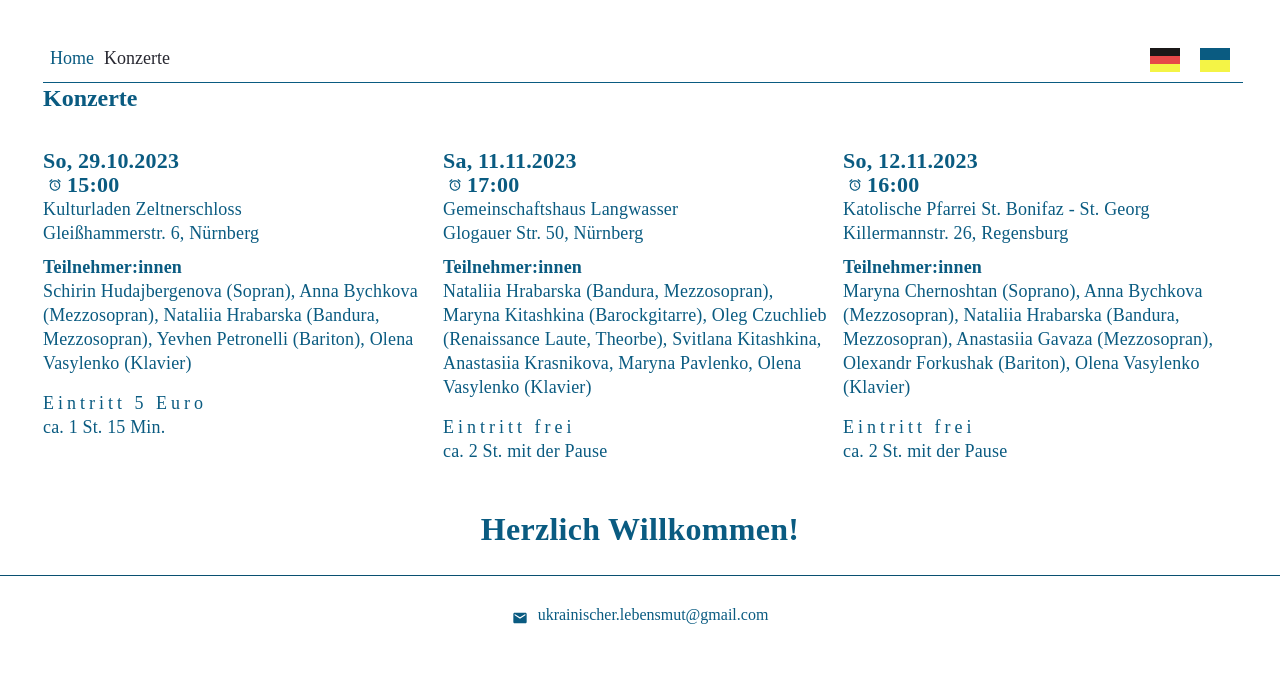
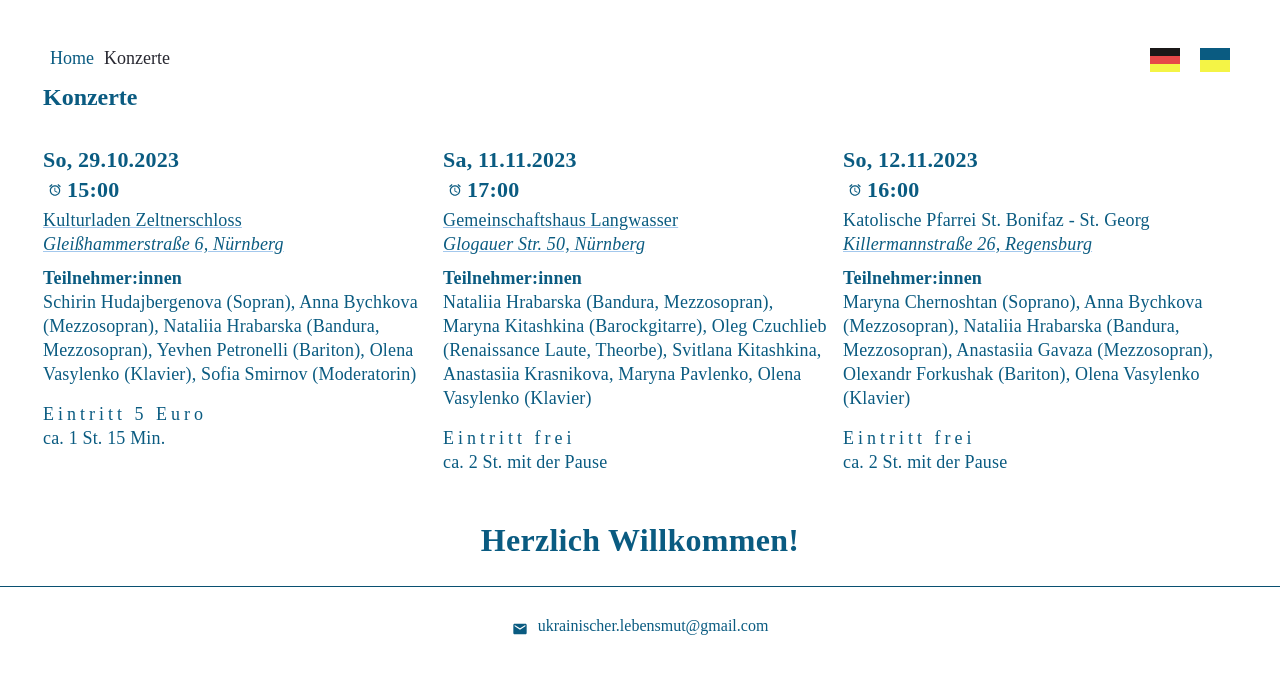
Before and after one commit to a-nn-a-bychkova/culture-event, a React (Create React App) app: page /concerts in a window 1280 px wide. Shown: the top 674 px of the page. Built offline with nearby package versions, Linux system fonts and the light colour scheme.

Commit message:
netlify file, programm changes

```diff
--- a/src/components/About/About.js
+++ b/src/components/About/About.js
@@ -15,6 +15,9 @@ const About = () => {
     <Box
       sx={{
         color: '#0a5b81',
+        maxWidth: { lg: '600px' },
+        marginLeft: 'auto',
+        marginRight: 'auto',
       }}
     >
       {language === 'de' ? (
--- a/src/components/Programm/Programm.js
+++ b/src/components/Programm/Programm.js
@@ -19,7 +19,7 @@ const musicalPiecesDe = [
     id: uuidv4(),
     author: 'I. Kyrylina (1953-2017)',
     title: '"Leletscha dolia" ("Storches Schicksal")',
-    additionalInfo: 'auf dem Text von V. Tsiliy (1939)',
+    additionalInfo: 'nach dem Text von V. Tsiliy (1939)',
     performer: ['Nataliia Hrabarska'],
   },
   {
@@ -27,7 +27,7 @@ const musicalPiecesDe = [
     author: 'R. Schumann (1810-1856)',
     title: '"Widmung"',
     additionalInfo:
-      'auf dem Text von F. Rückert (1788-1866) aus dem Liederzyklus "Myrten" op.25 (1840)',
+      'nach dem Text von F. Rückert (1788-1866) aus dem Liederzyklus "Myrten" op.25 (1840)',
     performer: ['Nataliia Hrabarska'],
   },
 
@@ -35,7 +35,7 @@ const musicalPiecesDe = [
     id: uuidv4(),
     author: 'M. Stetsiun (1942)',
     title: '“Vyschywanka” (“Besticktes Hemd”)',
-    additionalInfo: 'auf dem Text von A. Drahomyretskyi (1941-2011)',
+    additionalInfo: 'nach dem Text von A. Drahomyretskyi (1941-2011)',
     performer: ['Schirin Hudajbergenova', 'Olena Vasylenko'],
   },
   {
@@ -63,7 +63,8 @@ const musicalPiecesDe = [
   {
     id: uuidv4(),
     author: 'V. Ivasiuk (1949-1979)',
-    title: '"Pisnia bude pomizh nas"("Das Lied wird zwischen uns sein")',
+    title: '"Ballada pro Malvy"',
+    additionalInfo: 'nach dem Text von B. Gura (1914-2018)',
     performer: ['Anna Bychkova', 'Olena Vasylenko'],
   },
   {
@@ -77,7 +78,7 @@ const musicalPiecesDe = [
     id: uuidv4(),
     author: 'A. Kos-Anatolsky (1909-1983)',
     title: '"Oj ty divtschyno"',
-    additionalInfo: 'auf dem Text von I. Franko (1856-1916)',
+    additionalInfo: 'nach dem Text von I. Franko (1856-1916)',
     performer: ['Yevhen Petronelli', 'Olena Vasylenko'],
   },
   {
--- a/src/views/ConcertsView/ConcertsView.js
+++ b/src/views/ConcertsView/ConcertsView.js
@@ -6,6 +6,7 @@ import {
 } from '@mui/material/styles';
 import Context from '../../contexts/context';
 import { generatePath } from 'react-router-dom';
+import Link from '@mui/material/Link';
 import ArrowDropDownIcon from '@mui/icons-material/ArrowDropDown';
 import {
   Box,
@@ -27,31 +28,38 @@ const ConcertsListDe = [
     date: 'So, 29.10.2023',
     time: '15:00',
     title: 'Kulturladen Zeltnerschloss',
-    address: 'Gleißhammerstr. 6, Nürnberg',
+    addressText: 'Gleißhammerstraße 6, Nürnberg',
+    address:
+      'https://www.google.com/maps/place/Glei%C3%9Fhammerstra%C3%9Fe+6,+90480+N%C3%BCrnberg/@49.4474204,11.1069402,17z/data=!3m1!4b1!4m6!3m5!1s0x479f57815b22a9a5:0xead090a74dca17fc!8m2!3d49.4474169!4d11.1095151!16s%2Fg%2F11bw43b2j_?entry=ttu',
     ticket: 'Eintritt 5 Euro',
     dauer: 'ca. 1 St. 15 Min.',
     participants:
-      'Schirin Hudajbergenova (Sopran), Anna Bychkova (Mezzosopran), Nataliia Hrabarska (Bandura, Mezzosopran), Yevhen Petronelli (Bariton), Olena Vasylenko (Klavier)',
-    info: '',
+      'Schirin Hudajbergenova (Sopran), Anna Bychkova (Mezzosopran), Nataliia Hrabarska (Bandura, Mezzosopran), Yevhen Petronelli (Bariton), Olena Vasylenko (Klavier), Sofia Smirnov (Moderatorin)',
+    fbevent: 'https://fb.me/e/1q9uYtk4l',
   },
   {
     id: uuidv4(),
     date: 'Sa, 11.11.2023',
     time: '17:00',
     title: 'Gemeinschaftshaus Langwasser',
-    address: 'Glogauer Str. 50, Nürnberg',
+    addressText: 'Glogauer Str. 50, Nürnberg',
+    address:
+      'https://www.google.com/maps/place/Glogauer+Str.+50,+90473+N%C3%BCrnberg/@49.4017105,11.1327548,17z/data=!3m1!4b1!4m6!3m5!1s0x479f598856d89a4f:0x21666b204af31f6d!8m2!3d49.401707!4d11.1353297!16s%2Fg%2F11c4qqh0gz?entry=ttu',
     ticket: 'Eintritt frei',
     dauer: 'ca. 2 St. mit der Pause',
     participants:
       'Nataliia Hrabarska (Bandura, Mezzosopran), Maryna Kitashkina (Barockgitarre), Oleg Czuchlieb (Renaissance Laute, Theorbe), Svitlana Kitashkina, Anastasiia Krasnikova, Maryna Pavlenko, Olena Vasylenko (Klavier)',
-    info: '',
+
+    fbevent: 'https://fb.me/e/14o0pWrY3',
   },
   {
     id: uuidv4(),
     date: 'So, 12.11.2023',
     time: '16:00',
     title: 'Katolische Pfarrei St. Bonifaz - St. Georg',
-    address: 'Killermannstr. 26, Regensburg',
+    addressText: 'Killermannstraße 26, Regensburg',
+    address:
+      'https://www.google.com/maps/place/Killermannstra%C3%9Fe+26,+93049+Regensburg/@49.0182726,12.0445809,17z/data=!3m1!4b1!4m6!3m5!1s0x479fc08a2202f841:0xcbe51c612123b922!8m2!3d49.0182691!4d12.0471558!16s%2Fg%2F11c4djbjl5?entry=ttu',
     ticket: 'Eintritt frei',
     dauer: 'ca. 2 St. mit der Pause',
     participants:
@@ -64,25 +72,33 @@ const ConcertsListUkr = [
     date: 'Нд, 29 жовтня 2023',
     time: '15:00',
     title: 'Kulturladen Zeltnerschloss',
-    address: 'Gleißhammerstr. 6, Nürnberg',
+    addressText: 'Glogauer Str. 50, Nürnberg',
+    address:
+      'https://www.google.com/maps/place/Glei%C3%9Fhammerstra%C3%9Fe+6,+90480+N%C3%BCrnberg/@49.4474204,11.1069402,17z/data=!3m1!4b1!4m6!3m5!1s0x479f57815b22a9a5:0xead090a74dca17fc!8m2!3d49.4474169!4d11.1095151!16s%2Fg%2F11bw43b2j_?entry=ttu',
     ticket: 'Вхід - 5 євро',
     dauer: '1 год. 15 хв.',
+    fbevent: 'https://fb.me/e/1q9uYtk4l',
   },
   {
     id: uuidv4(),
     date: 'Сб, 11 листопада 2023',
     time: '17:00',
     title: 'Gemeinschaftshaus Langwasser',
-    address: 'Glogauer Str. 50, Nürnberg',
+    addressText: 'Killermannstraße 26, Regensburg',
+    address:
+      'https://www.google.com/maps/place/Killermannstra%C3%9Fe+26,+93049+Regensburg/@49.0182726,12.0445809,17z/data=!3m1!4b1!4m6!3m5!1s0x479fc08a2202f841:0xcbe51c612123b922!8m2!3d49.0182691!4d12.0471558!16s%2Fg%2F11c4djbjl5?entry=ttu',
     ticket: 'Вхід вільний (донати)',
     dauer: '2 год. з перервою',
+    fbevent: 'https://fb.me/e/14o0pWrY3',
   },
   {
     id: uuidv4(),
     date: 'Нд, 12 листопада 2023',
     time: '16:00',
     title: 'Katolische Pfarrei St. Bonifaz - St. Georg',
-    address: 'Killermannstr. 26, Regensburg',
+    addressText: 'Killermannstraße 26, Regensburg',
+    address:
+      'https://www.google.com/maps/place/Killermannstra%C3%9Fe+26,+93049+Regensburg/@49.0182726,12.0445809,17z/data=!3m1!4b1!4m6!3m5!1s0x479fc08a2202f841:0xcbe51c612123b922!8m2!3d49.0182691!4d12.0471558!16s%2Fg%2F11c4djbjl5?entry=ttu',
     ticket: 'Вхід вільний (донати)',
     dauer: '2 год. з перервою',
   },
@@ -108,13 +124,6 @@ export default function HomeView(props) {
         marginRight: 'auto',
       }}
     >
-      <Box
-        sx={{
-          backgroundColor: '#0a5b81',
-          width: '100%',
-          height: '1px',
-        }}
-      ></Box>
       <Box
         sx={{
           maxWidth: { lg: '1200px' },
@@ -166,15 +175,24 @@ export default function HomeView(props) {
                       fontSize: '22px',
                       lineHeight: { sm: '24px' },
                       marginRight: 'auto',
+
                       fontWeight: 'bold',
                     }}
                   >
                     {concert.date}{' '}
-                    <Box>
+                    <Box sx={{ paddingTop: '6px', paddingBottom: '6px' }}>
                       <AlarmIcon sx={{ height: '14px' }} />
                       {concert.time}
                     </Box>
                   </Typography>
+                  {concert.fbevent ? (
+                    <Link
+                      href={concert.fbevent}
+                      style={{
+                        marginRight: 'auto',
+                        color: 'inherit',
+                      }}
+                    >
                       <Typography
                         sx={{
                           fontFamily: 'Times New Roman',
@@ -186,17 +204,40 @@ export default function HomeView(props) {
                       >
                         {concert.title}
                       </Typography>
+                    </Link>
+                  ) : (
                     <Typography
                       sx={{
                         fontFamily: 'Times New Roman',
                         fontSize: { sm: '16px', md: '18px' },
                         lineHeight: { sm: '24px' },
+                        marginRight: 'auto',
                         fontStyle: 'normal',
-                      marginRight: 'auto',
                       }}
                     >
-                    {concert.address}
+                      {concert.title}
                     </Typography>
+                  )}
+
+                  <Link
+                    href={concert.address}
+                    style={{
+                      marginRight: 'auto',
+                      color: 'inherit',
+                    }}
+                  >
+                    <Typography
+                      sx={{
+                        display: 'flex',
+                        fontFamily: 'Times New Roman',
+                        fontStyle: 'italic',
+                        fontSize: { sm: '16px', md: '18px' },
+                        lineHeight: { sm: '24px' },
+                      }}
+                    >
+                      {concert.addressText}
+                    </Typography>
+                  </Link>
                   <Typography
                     sx={{
                       fontFamily: 'Times New Roman',
@@ -233,7 +274,6 @@ export default function HomeView(props) {
                   >
                     {concert.ticket}
                   </Typography>
-
                   <Typography
                     sx={{
                       fontFamily: 'Times New Roman',
@@ -246,7 +286,6 @@ export default function HomeView(props) {
                   >
                     {concert.dauer}
                   </Typography>
-
                   {/* <Button onClick={handleClick}>
                     Details <ArrowDropDownIcon />
                   </Button> */}
@@ -265,17 +304,17 @@ export default function HomeView(props) {
             <Box
               sx={{
                 display: 'flex',
-                flexDirection: { xs: 'column', sm: 'row', md: 'column' },
+                flexDirection: { xs: 'column', md: 'row' },
                 justifyContent: 'end',
               }}
             >
-              {ConcertsListUkr.map(concert => (
+              {ConcertsListDe.map(concert => (
                 <ListItem
                   key={concert.id}
                   sx={{
                     display: 'flex',
                     flexDirection: 'column',
-                    paddingTop: '20px',
+                    paddingTop: '34px',
                     paddingLeft: '0px',
                     paddingBottom: '0px',
                   }}
@@ -284,15 +323,27 @@ export default function HomeView(props) {
                     sx={{
                       display: 'block',
                       fontFamily: 'Times New Roman',
-                      fontSize: { sm: '16px', md: '18px' },
+                      fontSize: '22px',
                       lineHeight: { sm: '24px' },
                       marginRight: 'auto',
+
                       fontWeight: 'bold',
                     }}
                   >
-                    {concert.date} <AlarmIcon sx={{ height: '14px' }} />
+                    {concert.date}{' '}
+                    <Box sx={{ paddingTop: '6px', paddingBottom: '6px' }}>
+                      <AlarmIcon sx={{ height: '14px' }} />
                       {concert.time}
+                    </Box>
                   </Typography>
+                  {concert.fbevent ? (
+                    <Link
+                      href={concert.fbevent}
+                      style={{
+                        marginRight: 'auto',
+                        color: 'inherit',
+                      }}
+                    >
                       <Typography
                         sx={{
                           fontFamily: 'Times New Roman',
@@ -304,6 +355,52 @@ export default function HomeView(props) {
                       >
                         {concert.title}
                       </Typography>
+                    </Link>
+                  ) : (
+                    <Typography
+                      sx={{
+                        fontFamily: 'Times New Roman',
+                        fontSize: { sm: '16px', md: '18px' },
+                        lineHeight: { sm: '24px' },
+                        marginRight: 'auto',
+                        fontStyle: 'normal',
+                      }}
+                    >
+                      {concert.title}
+                    </Typography>
+                  )}
+
+                  <Link
+                    href={concert.address}
+                    style={{
+                      marginRight: 'auto',
+                      color: 'inherit',
+                    }}
+                  >
+                    <Typography
+                      sx={{
+                        display: 'flex',
+                        fontFamily: 'Times New Roman',
+                        fontStyle: 'italic',
+                        fontSize: { sm: '16px', md: '18px' },
+                        lineHeight: { sm: '24px' },
+                      }}
+                    >
+                      {concert.addressText}
+                    </Typography>
+                  </Link>
+                  <Typography
+                    sx={{
+                      fontFamily: 'Times New Roman',
+                      paddingTop: '10px',
+                      fontSize: { sm: '16px', md: '18px' },
+                      lineHeight: { sm: '24px' },
+                      fontWeight: 'bold',
+                      marginRight: 'auto',
+                    }}
+                  >
+                    Teilnehmer:innen
+                  </Typography>
                   <Typography
                     sx={{
                       fontFamily: 'Times New Roman',
@@ -313,7 +410,7 @@ export default function HomeView(props) {
                       marginRight: 'auto',
                     }}
                   >
-                    {concert.address}
+                    {concert.participants}
                   </Typography>
                   <Typography
                     sx={{
@@ -323,6 +420,7 @@ export default function HomeView(props) {
                       lineHeight: { sm: '24px' },
                       letterSpacing: 4,
                       marginRight: 'auto',
+                      paddingTop: '16px',
                     }}
                   >
                     {concert.ticket}
@@ -334,10 +432,22 @@ export default function HomeView(props) {
                       lineHeight: { sm: '24px' },
                       fontStyle: 'normal',
                       marginRight: 'auto',
+                      paddingBottom: '10px',
                     }}
                   >
                     {concert.dauer}
                   </Typography>
+                  {/* <Button onClick={handleClick}>
+                  Details <ArrowDropDownIcon />
+                </Button> */}
+                  <Box
+                    sx={{
+                      display: { md: 'none' },
+                      backgroundColor: '#0a5b81',
+                      width: '100%',
+                      height: '1px',
+                    }}
+                  ></Box>
                 </ListItem>
               ))}
             </Box>
```
Also changed, not shown: 1 other file (tests, documents, lock files or other folders). Lines whose indentation alone changed are shown as unchanged.
